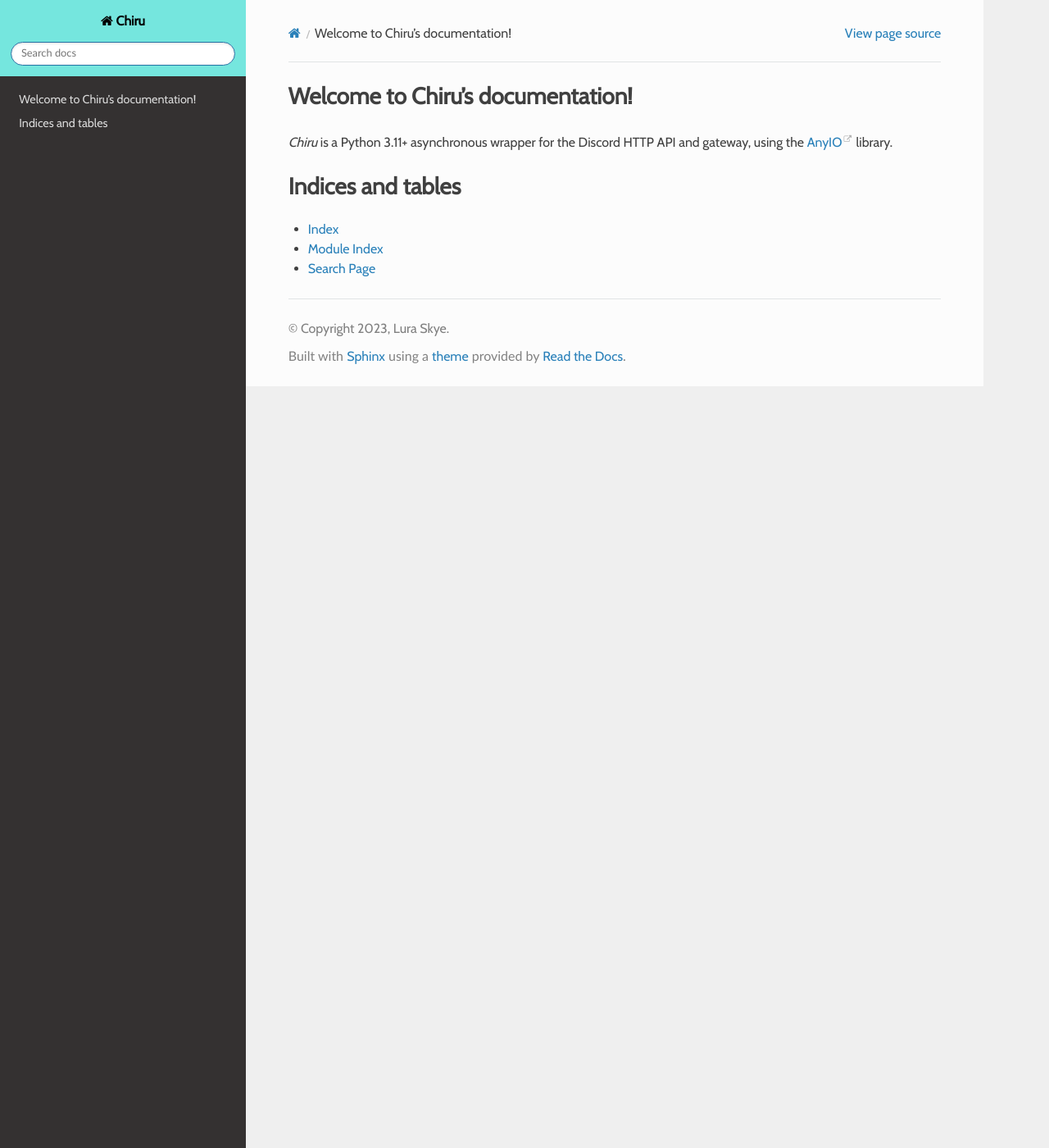
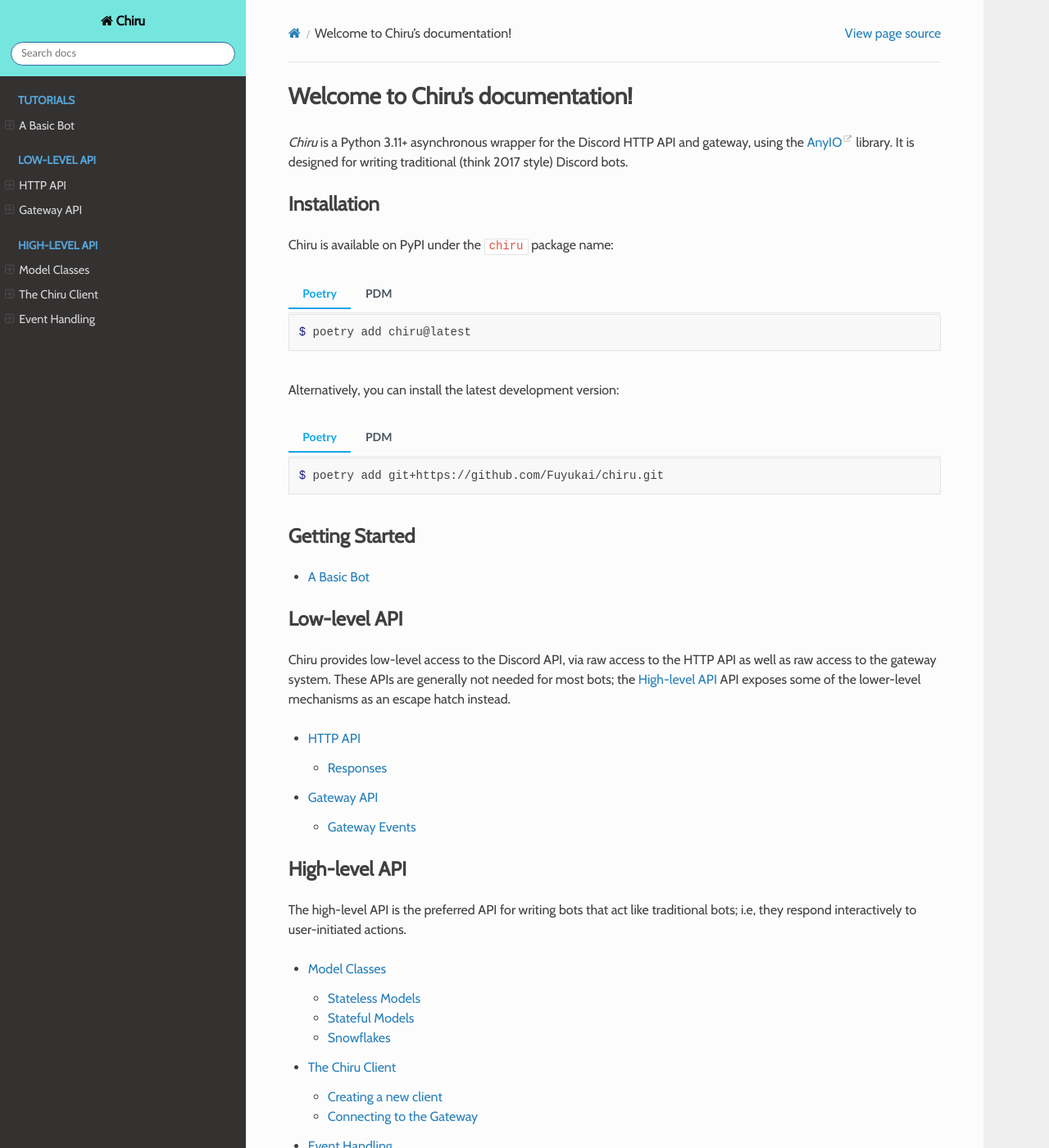
Before and after one commit to Fuyukai/chiru, a Sphinx documentation site: the page built from docs/source/index.rst, in a window 1280 px wide and 1400 px high. Shown: the whole window at 82% size. Built offline with Sphinx 7.4.7 and the Read the Docs theme 2.0.0, drawn with Linux system fonts in a browser that asks for light colours; some of the changed text lies outside the part shown.

Commit message:
early docs

```diff
--- a/docs/source/_static/css/custom.css
+++ b/docs/source/_static/css/custom.css
@@ -45,3 +45,8 @@
     display: inline !important;
     padding: 0 !important;
 }
+
+/* silly hack to prevent toctree captions showing inline */
+section#low-level-api span.caption-text { display: none; }
+section#high-level-api span.caption-text { display: none; }
+section#getting-started span.caption-text { display: none; }
--- a/docs/source/conf.py
+++ b/docs/source/conf.py
@@ -22,12 +22,14 @@
     "sphinx.ext.intersphinx",
     "sphinx_autodoc_typehints",
     "sphinxcontrib.jquery",
+    "sphinx_inline_tabs",
 ]
 
 templates_path = ["_templates"]
 exclude_patterns = []
 
 autodoc_default_options = {
+    "members": None,
     "member-order": "bysource",
     "show-inheritance": None,
 }
@@ -37,6 +39,7 @@
     "anyio": ("https://anyio.readthedocs.io/en/stable/", None),
     "trio": ("https://trio.readthedocs.io/en/stable/", None),
     "arrow": ("https://arrow.readthedocs.io/en/latest/", None),
+    "cattr": ("https://catt.rs/en/stable/", None),  # damn, that's a nice domain hack
 }
 
 
--- /dev/null
+++ b/docs/source/highlevel/client.rst
@@ -0,0 +1,43 @@
+The Chiru Client
+================
+
+The "main" bot class for a Chiru bot is the imaginatively named :class:`.ChiruBot`. This is,
+fundamentally, a collection of the following:
+
+- An owned :class:`.ChiruHttpClient` with the appropriate lifetime
+- A :class:`.ObjectCache` that can be used to store previously-created objects
+- The ability to open and track multiple gateway connections across all shards simultaneously.
+
+It can also edit the bot's profile and cache objects created from the HTTP client.
+
+Creating a new client
+---------------------
+
+The :func:`.open_bot` *asynchronous context manager* can be used to create a new valid client.
+
+.. code-block:: python
+
+    async with open_bot(token=TOKEN) as client:
+        print("I am", client.app.bot.global_name)
+
+.. autofunction:: chiru.bot.open_bot
+
+Connecting to the Gateway
+-------------------------
+
+Using :func:`.ChiruBot.start_receiving_events`, you can open a new connection on all shards to
+the Discord Gateway and start receiving events. This will return a :class:`.GatewayCollection` that
+can be used to both retrieve events or send events to a specific shard.
+
+.. code-block:: python
+
+    async with client.start_receiving_events() as stream:
+        async for message in stream:
+            print(stream)
+
+Each event here is a :class:`.IncomingGatewayEvent`. See :ref:`Gateway Events <gateway-events>`
+for more information.
+
+.. autoclass:: chiru.gateway.collection.GatewayCollection
+
+To handle higher-level events, see the :ref:`event handling <events>` page.
--- /dev/null
+++ b/docs/source/highlevel/events.rst
@@ -0,0 +1,93 @@
+.. _events:
+
+Event Handling
+==============
+
+Nearly every possible action in Discord is accompanied by an associated *dispatched event*. Chiru
+wraps these up into helper classes that contain the relevant attributes associated with the
+object(s) inside the event.
+
+There are two ways of handling dispatched events in Chiru:
+
+- The linear way, where you subscribe directly to the stream of events.
+- The dispatcher way, using a :class:`.StatefulEventDispatcher`.
+
+Linear Events
+-------------
+
+Linear event handling is the simplest mechanism for event handling, consisting of reading events
+from the gateway channel and passing them to a :class:`.CachedEventParser` to produce dispatched
+events.
+
+.. code-block:: python
+
+    # This uses 3.10+ syntax for parenthesized context managers.
+    # See: https://docs.python.org/3.10/whatsnew/3.10.html#parenthesized-context-managers
+    async with (
+        open_bot(TOKEN) as bot,
+        bot.start_receiving_events() as stream,
+    ):
+        parser = CachedEventParser(bot.object_cache, bot.cached_gateway_info.shards)
+
+        async for event in stream:
+            if not isinstance(event, GatewayDispatch):
+                continue
+
+            dispatched_events = parser.get_parsed_events(bot.stateful_factory, event)
+            for evt in dispatched_events:
+                print(f"event on shard {event.shard_id}: {evt}")
+
+
+.. autoclass:: chiru.event.parser.CachedEventParser
+   :special-members: __init__
+
+Stateful Event Dispatcher
+-------------------------
+
+A more traditional form of event handling is in the form of the event dispatcher. The
+:class:`.StatefulEventDispatcher` will handle receiving incoming events automatically and
+dispatching them to a number of background tasks.
+
+.. warning::
+
+    Event dispatching in this form breaks structured concurrency and backpressure by reading tasks
+    from the channel and fobbing them off to spawned tasks, meaning that the channel producer will
+    continue to buffer events infinitely.
+
+    To avoid this, the stateful event dispatcher caps the number of concurrent event handling
+    children tasks with a capacity limiter. Going over this limit will cause the gateway producers
+    to stop producing events, avoiding infinite in-memory buffering.
+
+The ``StatefulEventDispatcher`` supports both gateway events and dispatched events in the same
+object. To create one, you can use the :func:`.create_stateful_dispatcher` asynchronous context
+manager.
+
+.. autofunction:: chiru.event.dispatcher.create_stateful_dispatcher
+
+With the dispatcher open, you can then register events with
+:meth:`.StatefulEventDispatcher.add_event_handler`. This is used for both gateway events and for
+dispatched events. For more information on gateway events, see :ref:`gateway-events`. Finally,
+use :meth:`.StatefulEventDispatcher.run_forever` to open the gateway connection and start
+listening to inbound events.
+
+.. code-block:: python
+
+
+    async def print_message_content(ctx: EventContext, evt: MessageCreate):
+        print(evt.message.content)
+
+    async def print_dispatch(evt: GatewayDispatch):
+        print("dispatched:", evt.event_name)
+
+    async with (
+        open_bot(TOKEN) as bot,
+        create_stateful_dispatcher(bot) as dispatcher
+    ):
+        dispatcher.add_event_handler(GatewayDispatch, print_dispatch)
+        dispatcher.add_event_handler(MessageCreate, print_message_content)
+
+        await dispatcher.run_forever()
+
+
+.. autoclass:: chiru.event.dispatcher.StatefulEventDispatcher
+.. autoclass:: chiru.event.dispatcher.EventContext
--- /dev/null
+++ b/docs/source/highlevel/models.rst
@@ -0,0 +1,76 @@
+.. _models:
+
+Model Classes
+=============
+
+Chiru provides several attr-based dataclasses that provide object representations of certain Discord
+objects, found in the ``chiru.models`` package. These are divided into *stateless* (or raw) models,
+and *stateful* models.
+
+.. _stateless-model:
+
+Stateless Models
+----------------
+
+Stateless models are simply Python objects that provide statically typed attribute access to the
+properties of a Discord object. The stateless models are pre-configured with a static instance of
+a :class:`cattr.Converter` that knows how to convert the fields from their JSON representation to
+our attribute names.
+
+.. code-block:: python
+
+    from chiru.models.user import RawUser
+    from chiru.serialise import CONVERTER
+
+    some_user = {
+        "id": "1170161182989095013",
+        "username": "chiru chiru",
+        "discriminator": "0",
+        "bot": True,
+    }
+
+    some_user_object = CONVERTER.structure(some_user, RawUser)
+    print(some_user_object.id)  # 1170161182989095013
+
+.. note::
+
+    Some attributes have been renamed on the models to avoid clashing with the stateful model
+    properties. Usually, this comes in the form of ``raw_<property_name>``.
+
+.. warning::
+
+    Model classes are not currently configured for serialisation. Attempting to structure a model
+    class may not produce a valid Discord object as an output.
+
+Stateful Models
+---------------
+
+Stateful models are similar to stateless models (in fact, all stateful models inherit from their
+stateless variant), but additionally hold a reference to the :class:`.ChiruBot` that created them.
+
+Stateful models can be created manually with the :class:`.StatefulObjectFactory`:
+
+.. code-block:: python
+
+    some_user = {
+        "id": "1170161182989095013",
+        "username": "chiru chiru",
+        "discriminator": "0",
+        "bot": True,
+    }
+
+    some_user_object = bot.stateful_factory.create_user(some_user)
+
+
+
+.. autoclass:: chiru.models.factory.StatefulObjectFactory
+   :members:
+
+Snowflakes
+----------
+
+Some models inherit from :class:`.DiscordObject`, which provides the ``id`` field for the
+snowflake of the object created, as well as the timestamp of the snowflake.
+
+.. autoclass:: chiru.models.base.DiscordObject
+   :members:
--- a/docs/source/index.rst
+++ b/docs/source/index.rst
@@ -6,12 +6,83 @@
 Welcome to Chiru's documentation!
 =================================
 
+*Chiru* is a Python 3.11+ asynchronous wrapper for the Discord HTTP API and gateway, using the
+`AnyIO`_ library. It is designed for writing traditional (think 2017 style) Discord bots.
+
+Installation
+------------
+
+Chiru is available on PyPI under the ``chiru`` package name:
+
+.. tab:: Poetry
+
+    .. code-block:: fish
+
+        $ poetry add chiru@latest
+
+.. tab:: PDM
+
+    .. code-block:: fish
+
+        $ pdm add chiru
+
+
+Alternatively, you can install the latest development version:
+
+.. tab:: Poetry
+
+    .. code-block:: fish
+
+        $ poetry add git+https://github.com/Fuyukai/chiru.git
+
+.. tab:: PDM
+
+    .. code-block:: fish
+
+        $ pdm add "chiru @ git+https://github.com/Fuyukai/chiru.git@mizuki"
+
+
+Getting Started
+---------------
+
+.. toctree::
+   :maxdepth: 1
+   :caption: Tutorials
+
+   tutorials/01_basic_bot.rst
+
+
+Low-level API
+-------------
+
+Chiru provides low-level access to the Discord API, via raw access to the HTTP API as well as
+raw access to the gateway system. These APIs are generally not needed for most bots; the
+:ref:`highlevel` API exposes some of the lower-level mechanisms as an escape hatch instead.
+
+
 .. toctree::
    :maxdepth: 2
-   :caption: Contents:
+   :caption: Low-level API
 
-*Chiru* is a Python 3.11+ asynchronous wrapper for the Discord HTTP API and gateway, using the
-`AnyIO`_ library.
+   lowlevel/http.rst
+   lowlevel/gateway.rst
+
+.. _highlevel:
+
+High-level API
+--------------
+
+The high-level API is the preferred API for writing bots that act like traditional bots; i.e,
+they respond interactively to user-initiated actions.
+
+.. toctree::
+   :maxdepth: 2
+   :caption: High-level API
+
+   highlevel/models.rst
+   highlevel/client.rst
+   highlevel/events.rst
+
 
 
 Indices and tables
--- /dev/null
+++ b/docs/source/lowlevel/gateway.rst
@@ -0,0 +1,76 @@
+Gateway API
+===========
+
+Whilst the HTTP API is useful for writing and querying, it's unsuitable for creating responsive
+bots that need to react to events as they happen. Discord provides a Gateway which allows for bots
+to receive all relevant events in real time.
+
+Chiru implements a CSP-based gateway wrapper which handles all of the tricky parts of the connection
+(reconnecting, heartbeating, and dispatching) automatically, with the :func:`.run_gateway_loop`
+function. This uses multiple channels to communicate between your bot and the inner workings of the
+gateway code.
+
+.. code-block:: python
+
+    # The gateway function is a ``NoReturn``, as it loops forever; it needs to be ran in its
+    # own separate task. This task should be bound to the lifetime of your bot.
+    async with anyio.create_task_group() as nursery:
+        # Return type is Write/Read for this, so theirs is Read for Outbound, and Write for Inbound.
+        outgoing_ours, outgoing_theirs = anyio.create_memory_object_stream[OutgoingGatewayEvent]()
+        incoming_theirs, incoming_ours = anyio.create_memory_object_stream[IncomingGatewayEvent]()
+
+        p = partial(
+            run_gateway_loop,
+            initial_url="wss://gateway.discord.gg/",
+            token=BOT_TOKEN,
+            shard_id=0,
+            shard_count=1,
+            outbound_channel=outgoing_theirs,
+            inbound_channel=incoming_theirs,
+        )
+        nursery.start_soon(p)
+
+        async for message in incoming_ours:
+            print(message)
+
+.. autofunction:: chiru.gateway.conn.run_gateway_loop
+
+.. _gateway-events:
+
+Gateway Events
+--------------
+
+Gateway events are divided into two different types; *incoming* and *outgoing*. As the names
+suggest, incoming events are only ever received and outgoing events are only ever sent. These
+inherit from their appropriate base classes.
+
+
+.. _voidable-events:
+
+Voidable Events
+~~~~~~~~~~~~~~~
+
+Certain incoming gateway events are marked as *voidable* events. These are events that are primarily
+used for statistics or logging, and otherwise are largely not useful for most bots. These events
+will *not* block the event channel and will simply be discarded if nobody is listening to the
+channel.
+
+Outgoing Events
+~~~~~~~~~~~~~~~
+
+.. autoclass:: chiru.gateway.event.OutgoingGatewayEvent
+
+.. autoclass:: chiru.gateway.event.GatewayMemberChunkRequest
+
+Incoming Events
+~~~~~~~~~~~~~~~
+
+.. autoclass:: chiru.gateway.event.IncomingGatewayEvent
+    :members:
+
+.. autoclass:: chiru.gateway.event.GatewayHello
+.. autoclass:: chiru.gateway.event.GatewayReconnectRequested
+.. autoclass:: chiru.gateway.event.GatewayHeartbeatSent
+.. autoclass:: chiru.gateway.event.GatewayHeartbeatAck
+.. autoclass:: chiru.gateway.event.GatewayInvalidateSession
+.. autoclass:: chiru.gateway.event.GatewayDispatch
--- /dev/null
+++ b/docs/source/lowlevel/http.rst
@@ -0,0 +1,38 @@
+HTTP API
+=========
+
+The :class:`.ChiruHttpClient` can be used for direct access to Discord's HTTP API. This
+object has both wrappers for known API methods that return
+:ref:`stateless models <stateless-model>`, as well as the ability to call arbitrary remote routes
+whilst respecting Discord rate limits.
+
+The HTTP client is bound to a lifetime of an externally created :class:`~anyio.abc.TaskGroup` and an
+externally created ``AsyncClient`` from the ``httpx`` library. To create a new ``ChiruHttpClient``,
+you need to provide both of these to the constructor, like so:
+
+.. code-block:: python
+
+    async def main():
+        async with (
+            httpx.AsyncClient() as httpx_client,
+            anyio.create_task_group() as group,
+        ):
+            http_client = ChiruHttpClient(httpx_client, group, BOT_TOKEN)
+            resp = await http_client.request(...)
+
+The :class:`.ChiruHttpClient` will perform adjustments to the passed-in ``AsyncClient``
+instance, including setting an authorisation and user agent header, and disabling timeouts. If you
+need to make requests with a timeout, you must use the
+`timeout helpers <https://anyio.readthedocs.io/en/stable/cancellation.html#timeouts>`__ provided
+by the AnyIO library instead.
+
+.. autoclass:: chiru.http.ChiruHttpClient
+    :members:
+
+Responses
+---------
+
+Some objects are only used for HTTP responses.
+
+.. autoclass:: chiru.http.response.GatewaySessionLimits
+.. autoclass:: chiru.http.response.GatewayResponse
--- /dev/null
+++ b/docs/source/tutorials/01_basic_bot.rst
@@ -0,0 +1,176 @@
+A Basic Bot
+===========
+
+This will guide you through writing a basic Chiru-based bot that simply responds to messages that
+say its name.
+
+.. warning::
+
+    Chiru is not a library for beginners to asynchronous Python programming. You should have
+    experience with Python, asynchronous Python, asynchronous Python using Trio/AnyIO, and
+    at least the basics of how to get your bot token.
+
+Setup
+-----
+
+First, create your project. I recommend using either `Poetry`_ or `PDM`_ (Poetry is what I use)
+for managing things.
+
+.. tab:: Poetry
+
+    .. code-block:: fish
+
+        $ poetry new --src .
+        $ poetry add chiru
+
+.. tab:: PDM
+
+    .. code-block:: fish
+
+        $ pdm init --lib
+        $ pdm add chiru
+
+.. warning::
+
+    If using PDM, say "yes" when it asks if you're a library - even though you're not. PDM has
+    really bad behaviour for applications by default.
+
+We're going to use the `Trio`_ runner for this bot, so you need to install it in your virtual
+environment.
+
+.. tab:: Poetry
+
+    .. code-block:: fish
+
+        $ poetry add "trio>=0.23.1"
+        $ poetry install
+
+.. tab:: PDM
+
+    .. code-block:: fish
+
+        $ pdm add "trio>=0.23.1"
+        $ pdm install --dev
+
+Trio is the primarily supported AnyIO backend for Chiru; the ``asyncio`` backend is not recommended
+due to glaring deficiencies in the design of ``asyncio``.
+
+Your First File
+---------------
+
+Your project will now have a ``src/my_bot_package`` package in it. Create a file called ``bot.py``
+in it, with this as the contents:
+
+.. code-block:: python
+
+    import trio
+
+    async def main():
+        print("Hello, world!")
+
+    if __name__ == "__main__":
+        trio.run(main)
+
+Then, you need to add this as an entrypoint in your ``pyproject.toml``:
+
+.. tab:: Poetry
+
+    .. code-block:: toml
+
+        [tool.poetry.scripts]
+        my-bot = "my_bot_package.bot"
+
+.. tab:: PDM
+
+    .. code-block:: toml
+
+        [project.scripts]
+        my-bot = "my_bot_package.bot"
+
+In your terminal, you can then run your "bot" like so:
+
+.. tab:: Poetry
+
+    .. code-block:: fish
+
+        $ poetry install  # Only needed once, when you update the ``pyproject.toml``.
+        $ poetry run my-bot
+
+.. tab:: PDM
+
+    .. code-block:: fish
+
+        $ pdm install --dev # Only needed once, when you update the ``pyproject.toml``.
+        $ pdm run my-bot
+
+
+Actually Getting Messages
+-------------------------
+
+..
+    TODO: put a ref to message docs when its written
+
+What we did above was *not* a bot, but it was a way of
+`making sure we can do nothing <https://devblogs.microsoft.com/oldnewthing/20230725-00/?p=108482>`__
+first. Now, let's make the actual bot.
+
+Most (practically, all the useful ones) bots are based around responding to :ref:`events`. To
+respond to messages saying our name, we need an event handler for the ``MESSAGE_CREATE`` event.
+Let's create a dummy handler that just prints every message we get:
+
+.. code-block:: python
+
+    from chiru.event import EventContext, MessageCreate
+
+    async def handle_message_create(context: EventContext, evt: MessageCreate):
+        print("Got a message:", evt.message.content)
+
+Now, we need to wire it up to a bot. We can do this with the :class:`.StatefulEventDispatcher`:
+
+.. code-block:: python
+
+    from chiru.event import create_stateful_dispatcher
+    from chiru.bot import open_bot
+
+    # Get it from the Developer Portal.
+    TOKEN = "..."
+
+    async def main():
+        async with (
+            open_bot(TOKEN) as bot,
+            create_stateful_dispatcher(bot) as dispatcher
+        ):
+            dispatcher.add_event_handler(MessageCreate, handle_message_create)
+
+            await dispatcher.run_forever()
+
+Once again, you can run your ``my-bot`` script in your command line, and then start sending some
+messages in a channel you and your bot share.
+
+Responding To Messages
+----------------------
+
+Now, let's add responding to messages. First, we want to change our handler to filter out messages
+that don't meet certain criteria:
+
+.. code-block:: python
+
+    async def handle_message_create(context: EventContext, evt: MessageCreate):
+        # No bot messages! You don't want to get stuck in a loop.
+        if evt.message.author.bot:
+            return
+
+        # Ignore all messages that aren't about me.
+        if "bot name" not in evt.message.content:
+            return
+
+Now, we can respond to a message on the channel it came through, like so:
+
+.. code-block:: python
+
+    channel = evt.message.channel
+    await channel.messages.send(content="You talking to me?")
+
+.. _Poetry: https://python-poetry.org/docs/
+.. _PDM: https://pdm-project.org/latest/
+.. _Trio: https://trio.readthedocs.io/en/stable/
```
Also changed, not shown: 1 other file.
